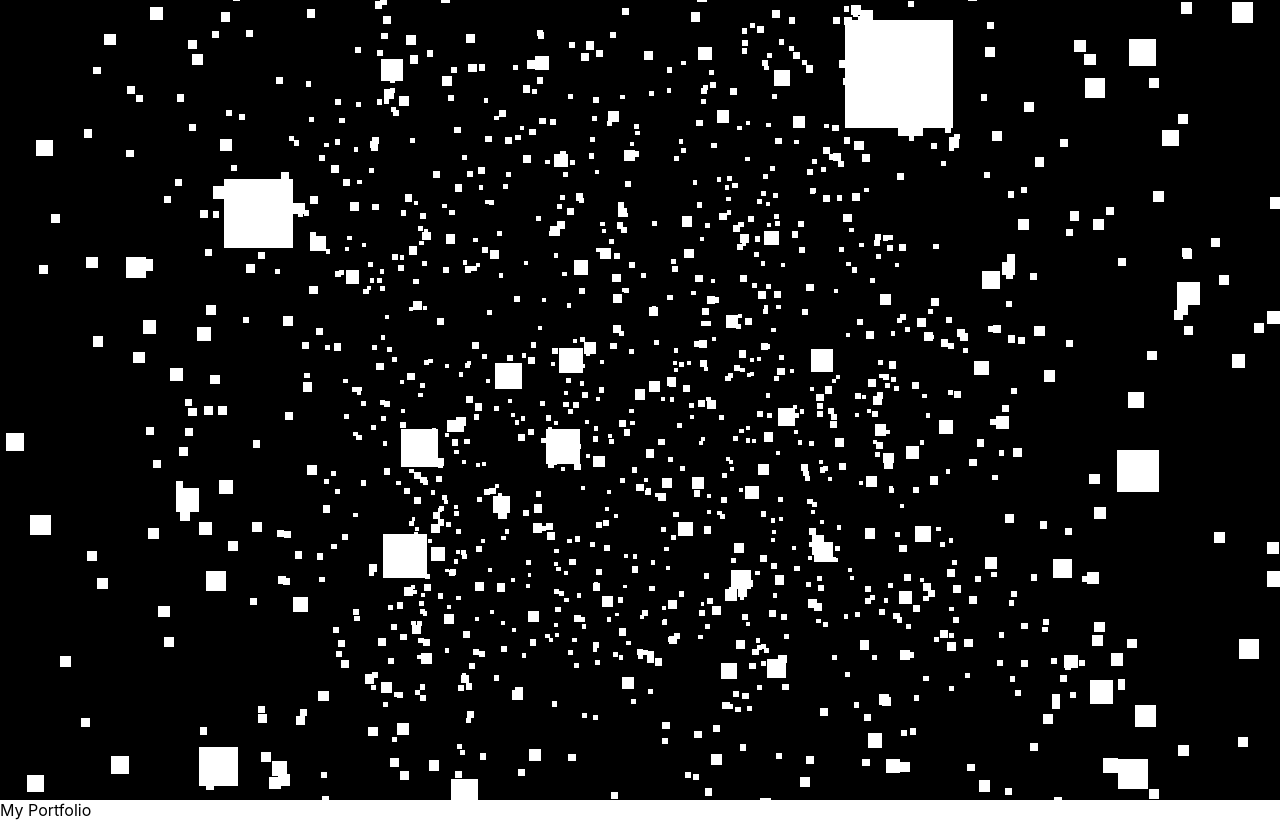
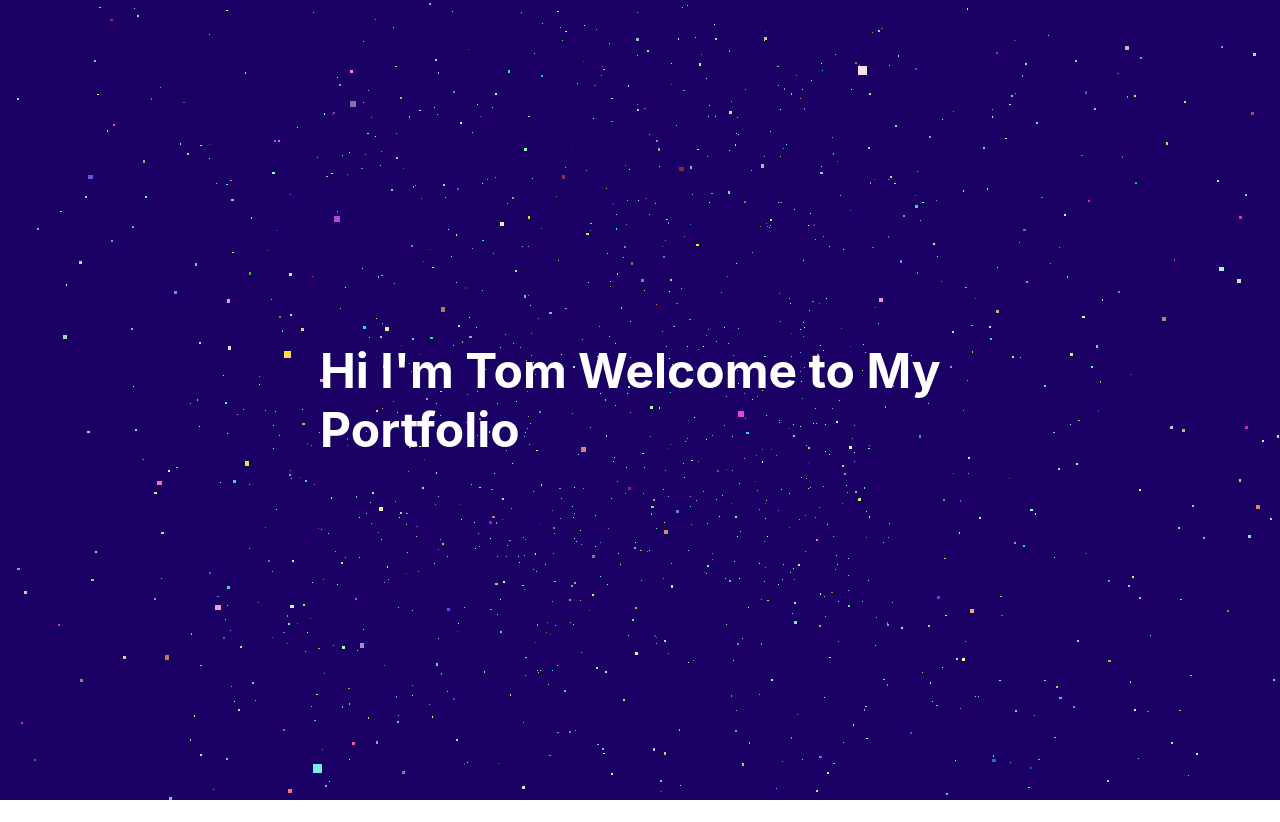
Before and after one commit to Tomuos/My-Portfolio, a React (Create React App) app: page / in a window 1280 px wide. Shown: the top 822 px of the page. Built offline with nearby package versions, Linux system fonts and the light colour scheme.

Commit message:
style updates

```diff
--- a/src/App.css
+++ b/src/App.css
@@ -43,3 +43,16 @@ canvas {
   left: 0;
   z-index: 1;
 }
+.header-container {
+  position: relative;
+}
+
+.header-text {
+  position: absolute;
+  top: 50%;
+  left: 50%;
+  transform: translate(-50%, -50%);
+  font-size: 3em;
+  color: white;
+  z-index: 2;
+}
--- a/src/components/Galaxy.js
+++ b/src/components/Galaxy.js
@@ -6,6 +6,7 @@ const Galaxy = () => {
 
   useEffect(() => {
     const scene = new THREE.Scene();
+scene.background = new THREE.Color(0x1A0064); // Setting the background to navy
     const camera = new THREE.PerspectiveCamera(75, window.innerWidth / window.innerHeight, 0.1, 1000);
     const renderer = new THREE.WebGLRenderer();
     renderer.setSize(window.innerWidth, window.innerHeight);
@@ -14,27 +15,35 @@ const Galaxy = () => {
       galaxyRef.current.appendChild(renderer.domElement);
     }
 
+    const material = new THREE.PointsMaterial({ size: 0.02, vertexColors: true });
+
     const geometry = new THREE.BufferGeometry();
+    const positions = new Float32Array(2000 * 3);
+    const colors = new Float32Array(2000 * 3); // Create an array to store colors
 
-    const positions = new Float32Array(2000 * 3);
     for (let i = 0; i < positions.length; i += 3) {
       positions[i] = (Math.random() - 0.5) * 10;
       positions[i + 1] = (Math.random() - 0.5) * 10;
       positions[i + 2] = (Math.random() - 0.5) * 10;
+
+      const color = new THREE.Color(Math.random(), Math.random(), Math.random()); // Random color
+      colors[i] = color.r;
+      colors[i + 1] = color.g;
+      colors[i + 2] = color.b;
     }
+
     geometry.setAttribute('position', new THREE.BufferAttribute(positions, 3));
+    geometry.setAttribute('color', new THREE.BufferAttribute(colors, 3)); // Add color attribute
 
-    const material = new THREE.PointsMaterial({ size: 0.1 });
     const points = new THREE.Points(geometry, material);
 
     scene.add(points);
     camera.position.z = 5;
 
     const animate = () => {
-      console.log('animate');
       requestAnimationFrame(animate);
-      points.rotation.x += 0.005;
-      points.rotation.y += 0.005;
+      points.rotation.x += 0.001;
+      points.rotation.y += 0.001;
       renderer.render(scene, camera);
     };
 
--- /dev/null
+++ b/src/components/Header.css
@@ -0,0 +1,14 @@
+.header-container {
+    position: relative;
+  }
+
+  .header-text {
+    position: absolute;
+    top: 50%;
+    left: 50%;
+    transform: translate(-50%, -50%);
+    font-size: 3em;
+    font-weight: 700;
+    color: white;
+    z-index: 2;
+  }
--- a/src/components/Header.js
+++ b/src/components/Header.js
@@ -1,12 +1,13 @@
 import React from 'react';
 import Galaxy from './Galaxy';
+import '../components/Header.css'
 
 const Header = () => {
   return (
-    <header className="relative">
+    <header className="header-container">
       <Galaxy />
-      <div className="absolute top-0 left-0 text-4xl text-white p-4">
-        My Portfolio
+      <div className="header-text">
+        Hi I'm Tom Welcome to My Portfolio
       </div>
     </header>
   );
```
Also changed, not shown: Projects.css (added), public/images/Tom.jpg (added), src/components/AboutMe.css (added), src/components/Contact.css (added), src/components/Footer.css (added), src/components/Galaxy.css (added).
